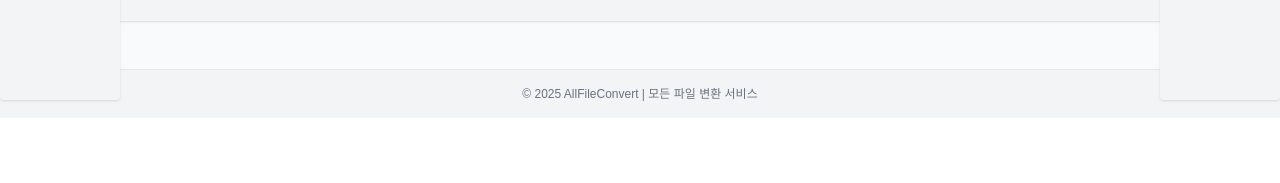
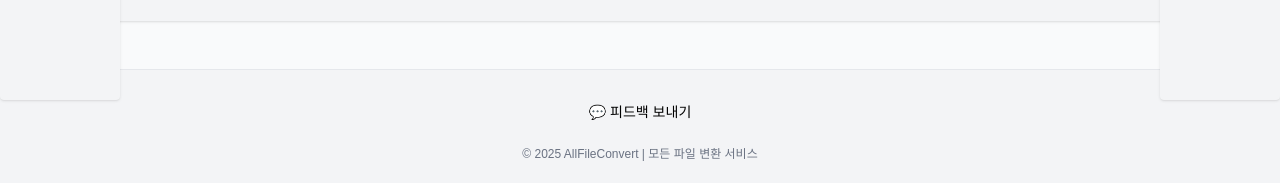
Before and after one commit to crystal23733/AllFileConvert, a Next.js app in the folder frontend/: page / in a window 1280 px wide. Shown: the part 700-883 px from the top of the page. Before the commit the page ends 818 px from the top, so only its background shows below. Built offline with nearby package versions, Linux system fonts and the light colour scheme; no server answers.

Commit message:
Feat|App Footer에 피드백 기능 통합
- 푸터에 "💬 피드백 보내기" 버튼 추가
- 피드백 모달과 연동
- 전송 상태 관리 (로딩, 성공, 실패)
- 기존 디자인과 조화로운 레이아웃
- 에러 처리 및 사용자 피드백 제공

```diff
--- a/frontend/src/components/organisms/AppFooter/AppFooter.tsx
+++ b/frontend/src/components/organisms/AppFooter/AppFooter.tsx
@@ -1,19 +1,64 @@
 "use client";
 
 import Typography from "@/components/atoms/Typography/Typography";
-import { FC } from "react";
+import Button from "@/components/atoms/Button/Button";
+import FeedbackModal from "@/components/atoms/FeedbackModal/FeedbackModal";
+import { FC, useState } from "react";
 import { useTranslation } from "react-i18next";
+import { useFeedback } from "@/hooks/feedback/useFeedback";
+import { FeedbackRequest } from "@/types/feedback";
 
 const AppFooter: FC = () => {
   const { t } = useTranslation();
+  const [isFeedbackModalOpen, setIsFeedbackModalOpen] = useState(false);
+  const feedbackMutation = useFeedback();
+
+  const handleFeedbackSubmit = async (feedback: FeedbackRequest) => {
+    try {
+      await feedbackMutation.mutateAsync(feedback);
+      setIsFeedbackModalOpen(false);
+
+      // 성공 메시지는 별도 알림 시스템이 있을 때 표시
+      // 현재는 콘솔에 로그 출력
+      console.log('✅ 피드백 전송 완료!');
+    } catch (error) {
+      // 에러는 FeedbackModal 내에서 처리
+      console.error('❌ 피드백 전송 실패:', error);
+    }
+  };
 
   return (
-    <footer className="w-full py-4 px-4 bg-gray-100 text-center mt-12 border-t border-gray-200">
-      <Typography variant="label" className="block text-gray-500">
-        {t("footer.copyright", { year: new Date().getFullYear() })}
-      </Typography>
-      {/* 필요시 개인정보처리방침, 이용약관 등 링크 추가 */}
-    </footer>
+    <>
+      <footer className="w-full py-6 px-4 bg-gray-100 text-center mt-12 border-t border-gray-200">
+        <div className="max-w-4xl mx-auto">
+          {/* 피드백 버튼 */}
+          <div className="mb-4">
+            <Button
+              variant="secondary"
+              onClick={() => setIsFeedbackModalOpen(true)}
+              className="text-sm px-4 py-2 text-black"
+            >
+              {t('feedback.button')}
+            </Button>
+          </div>
+
+          {/* 저작권 정보 */}
+          <Typography variant="label" className="block text-gray-500">
+            {t("footer.copyright", { year: new Date().getFullYear() })}
+          </Typography>
+
+          {/* 추후 필요시 개인정보처리방침, 이용약관 등 링크 추가 */}
+        </div>
+      </footer>
+
+      {/* 피드백 모달 */}
+      <FeedbackModal
+        isOpen={isFeedbackModalOpen}
+        onClose={() => setIsFeedbackModalOpen(false)}
+        onSubmit={handleFeedbackSubmit}
+        isLoading={feedbackMutation.isPending}
+      />
+    </>
   );
 };
 
```
